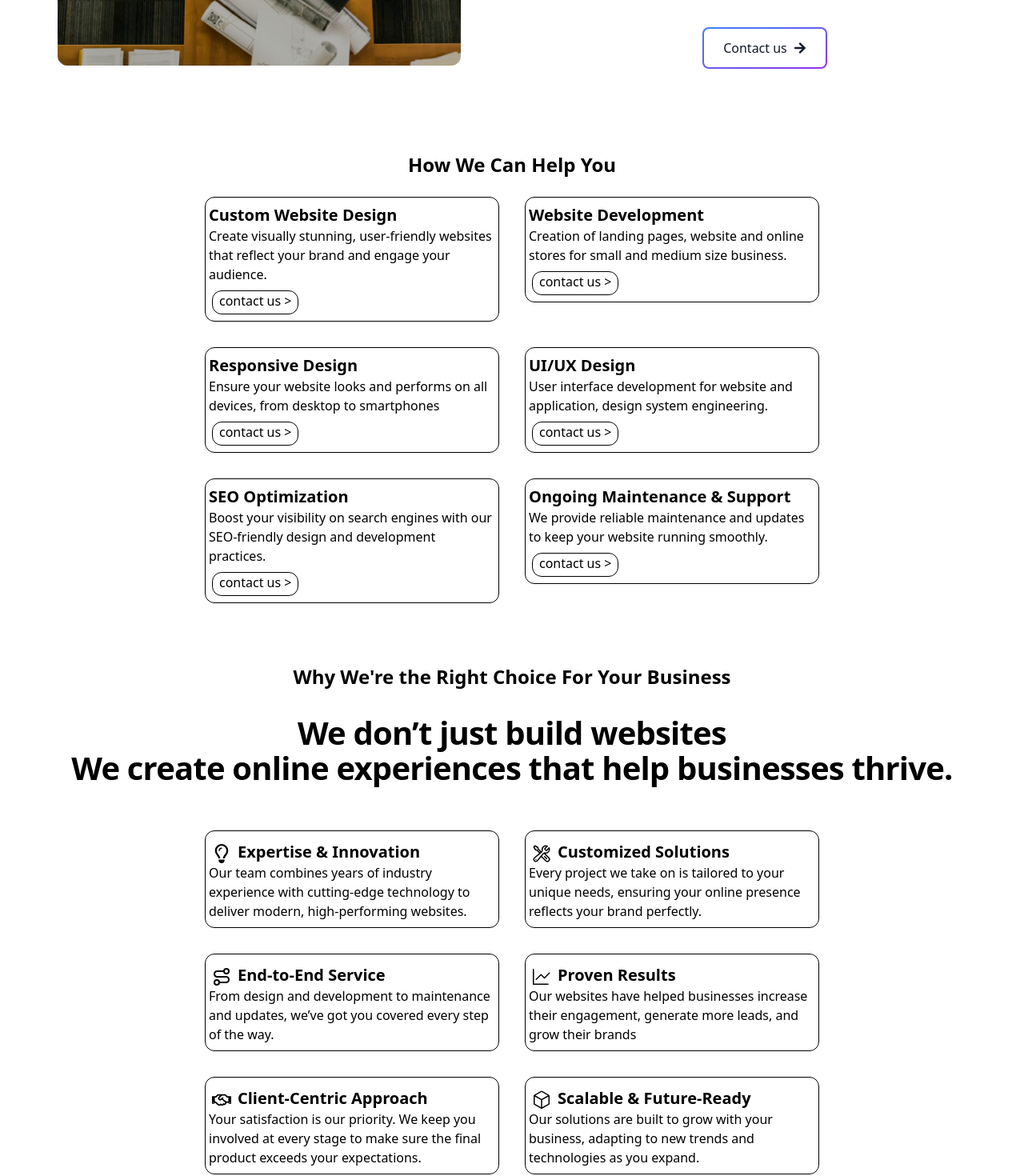
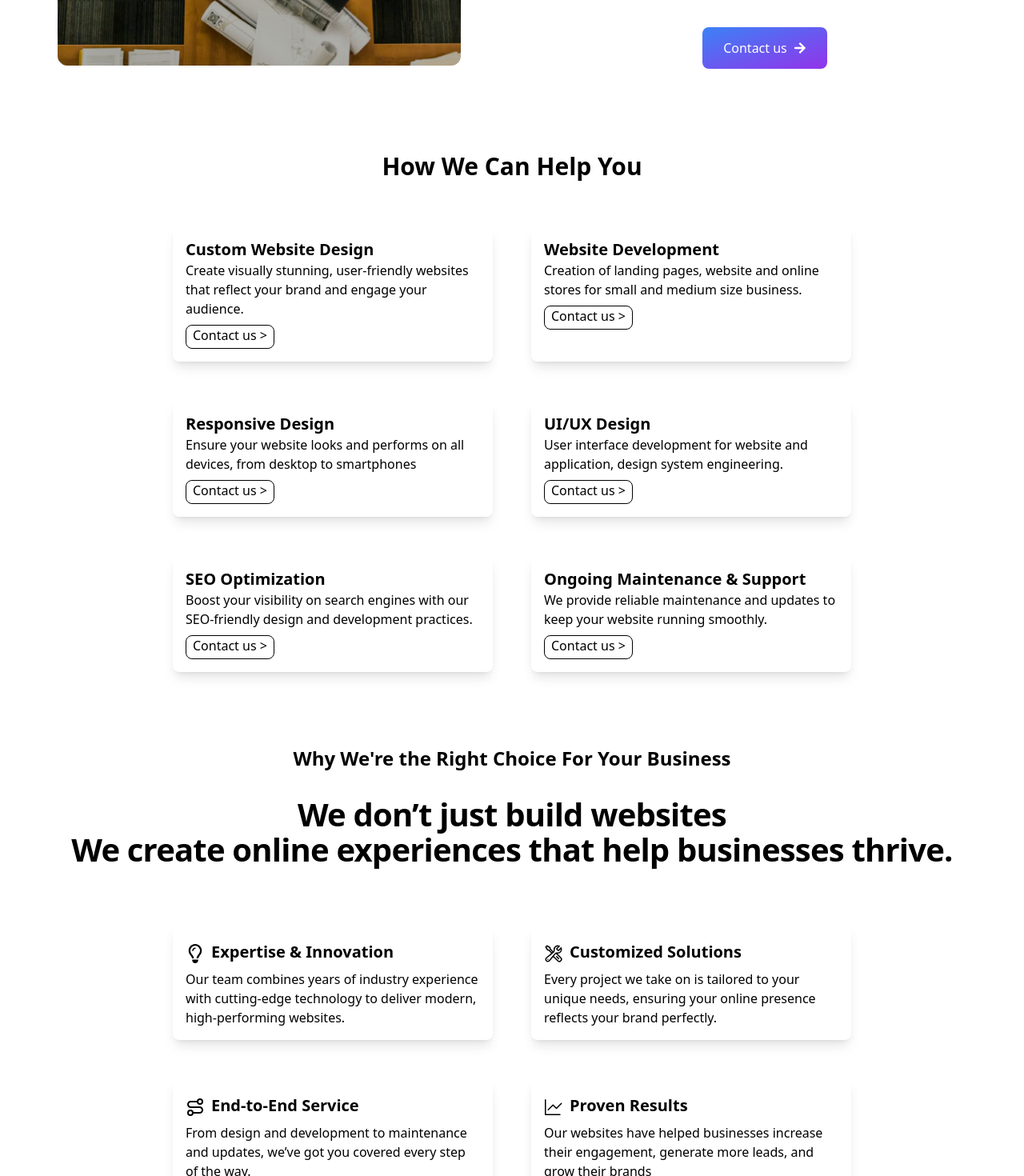
Before and after one commit to vedantborode4/technotix, a React (Vite) app in the folder frontend/: page / in a window 1280 px wide. Shown: the part 1330-2800 px from the top of the page at 80% size. Built offline with nearby package versions, Linux system fonts and the light colour scheme.

Commit message:
fix layout CSS

```diff
--- a/frontend/src/components/Navbar.jsx
+++ b/frontend/src/components/Navbar.jsx
@@ -16,7 +16,7 @@ const Navbar = () => {
     <>
       {/* <div className="overflow-x-hidden shadow-xl w-full fixed top-0 left-0 z-50" > */}
       <div className="shadow-md w-full fixed top-0 left-0 z-50">
-        <div className="md:flex items-center justify-between bg-white py-2 md:px-10 px-7">
+        <div className="md:flex items-center justify-between bg-white py-2 md:px-10 px-7 opacity-80 ">
           <div className="font-bold text-2xl cursor-pointer flex items-center text-gray-800">
             <span className="text-3xl text-indigo-600 mr-1 ">
               <Logo />
--- a/frontend/src/components/btn.jsx
+++ b/frontend/src/components/btn.jsx
@@ -14,10 +14,10 @@ function Btn({target, text="Contact us"}) {
       onClick={handleClick}
       onMouseEnter={() => setIsHovered(true)}
       onMouseLeave={() => setIsHovered(false)}
-      className="group relative inline-flex items-center justify-center overflow-hidden rounded-lg bg-gradient-to-br from-blue-500 to-purple-600 p-0.5 text-sm font-medium text-gray-900 hover:text-white focus:outline-none focus:ring-4 focus:ring-blue-300 group-hover:from-blue-500 group-hover:to-purple-600 dark:text-white dark:focus:ring-blue-800 md:text-base"
+      className="group inline-flex items-center justify-center overflow-hidden rounded-lg bg-gradient-to-br from-blue-500 to-purple-600 p-0.5 text-sm font-medium text-white hover:text-white focus:outline-none focus:ring-4 focus:ring-blue-300 group-hover:from-blue-500 group-hover:to-purple-600  md:text-base"
       aria-label="Get started with our premium features"
     >
-      <span className="relative flex items-center gap-2 rounded-md bg-white px-5 py-2.5 transition-all duration-75 ease-in group-hover:bg-opacity-0 dark:bg-gray-900 md:px-6 md:py-3">
+      <span className="flex items-center gap-2 rounded-md  px-5 py-2.5 transition-all duration-75 ease-in group-hover:bg-opacity-0 md:px-6 md:py-3">
         {text}
         <FaArrowRight
           className={`transition-transform duration-300 ${isHovered ? "translate-x-1" : ""}`}
--- a/frontend/src/components/cards/featureCard.jsx
+++ b/frontend/src/components/cards/featureCard.jsx
@@ -2,10 +2,10 @@ import React from 'react'
 
 function FeatureCard({icons="<icon/>", feature="customised" , featureexplanation="details"}) {
   return (
-    <div className="sm:w-96 px-2">
-      <div className="flex flex-col items-start px-1 py-2 my-2 border-black border rounded-xl ">
-        <div className="flex">
-          <div className="mt-2 ml-1 mr-2">
+    <div className="">
+      <div className="flex flex-col p-4 items-start  bg-white rounded-lg  shadow-lg m-6 hover:shadow-xl transition duration-300 ease-in-out  hover:-translate-y-1  ">
+        <div className="flex pb-2 ">
+          <div className="mt-2  mr-2">
             {icons}
           </div>
           <div className="font-semibold  text-xl mt-1 ">
--- a/frontend/src/components/cards/servicesCard.jsx
+++ b/frontend/src/components/cards/servicesCard.jsx
@@ -1,25 +1,26 @@
-import React from 'react'
+import React from 'react';
 
-function ServicesCard({service="web development",
-  sevicedetails="creation of landing page, website, online store for small and medium business",
-  cta="contact us >"
-})
-{
+function ServicesCard({
+  service = "web development",
+  sevicedetails = "creation of landing page, website, online store for small and medium business",
+  cta = "Contact us >"
+}) {
   return (
-    <div className="sm:w-96 px-2">
-      <div className='flex flex-col items-start px-1 py-2 my-2 border-black border rounded-xl '>
-        <h3 className='font-semibold  text-xl '>{service}</h3>
-        <p className=''>{sevicedetails}</p>
-        <div className="px-1">
-          <button className='border-black border px-2 pb-1  mt-2 rounded-xl self-center hover:bg-purple-100  hover:font-medium hover:border-2 '
-           onClick={"to be handle"}
-          >{cta}
+    <div className="bg-white rounded-lg shadow-lg m-6 hover:shadow-xl transition duration-300 ease-in-out hover:-translate-y-1">
+      <div className="flex flex-col items-start px-4 py-2 my-2 rounded-lg bg-white">
+        <h3 className="font-semibold text-xl">{service}</h3>
+        <p>{sevicedetails}</p>
+        <div>
+          <button
+            className="border-black border px-2 pb-1 mt-2 rounded-lg  hover:bg-purple-500 hover:text-white hover:font-medium hover:border-purple-800 hover:bottom-0"
+            onClick={() => console.log("Button clicked!")}
+          >
+            {cta}
           </button>
         </div>
       </div>
     </div>
-
-  )
+  );
 }
 
-export default ServicesCard
+export default ServicesCard;
--- a/frontend/src/components/cards/testimonialCard.jsx
+++ b/frontend/src/components/cards/testimonialCard.jsx
@@ -4,7 +4,7 @@ import { FaStar } from "react-icons/fa";
 
 const TestimonialCard = ({ name, position, rating, message, image }) => {
   return (
-    <div className="bg-white rounded-lg shadow-lg p-6 hover:shadow-xl transition duration-300 ease-in-out transform hover:-translate-y-1">
+    <div className="bg-white rounded-lg shadow-lg p-6 hover:shadow-xl transition duration-300 ease-in-out  hover:-translate-y-1">
       <div className="flex items-center mb-4">
         {[...Array(5)].map((_, index) => (
           <FaStar
@@ -19,7 +19,7 @@ const TestimonialCard = ({ name, position, rating, message, image }) => {
       </p>
 
       <div className="flex items-center ">
-        <div className="w-12 h-12 relative mr-4">
+        <div className="w-12 h-12 mr-4">
           <img
             src={image}
             alt={name}
--- a/frontend/src/pages/Services.jsx
+++ b/frontend/src/pages/Services.jsx
@@ -3,13 +3,13 @@ import ServicesCard from '../components/cards/servicesCard.jsx'
 
 function Services() {
   return (
-    <div className="py-2 ">
-      <div className="text-center text-2xl font-bold p-4 ">
+    <div className="overflow-x-hidden py-2 ">
+      <div className="text-center text-2xl lg:text-3xl lg:font-bold lg:pb-8 font-bold p-4 ">
         <h3 >How We Can Help You</h3>
       </div>
       <div className="">
-        <div className=" w-screen flex justify-center pb-7">
-          <div className=' grid grid-cols-1 md:grid-cols-2 gap-4'>
+        <div className=" w-screen flex justify-center pb-7 container mx-auto md:px-3.5 ">
+          <div className=' grid grid-cols-1 md:grid-cols-2  max-w-4xl'>
             <ServicesCard
               service="Custom Website Design"
               sevicedetails="Create visually stunning, user-friendly websites that reflect your brand and engage your audience."
--- a/frontend/src/pages/Testimonials.jsx
+++ b/frontend/src/pages/Testimonials.jsx
@@ -22,8 +22,8 @@ const testimonialData = [
 
 function Testimonials() {
   return (
-    <div className="container mx-auto px-4 py-12">
-      <h2 className="text-3xl font-bold text-center mb-12 text-gray-800">
+    <div className="container overflow-x-hidden  mx-auto px-4 py-12">
+      <h2 className="text-2xl lg:text-3xl font-bold text-center mb-12 text-gray-800">
         What Our Clients Say
       </h2>
       <div className="grid grid-cols-1 md:grid-cols-2 gap-8 max-w-6xl mx-auto">
--- a/frontend/src/pages/WhyUs.jsx
+++ b/frontend/src/pages/WhyUs.jsx
@@ -1,25 +1,26 @@
 import React from 'react'
-import FeatureCard from '../components/cards/featureCard'
+import FeatureCard from '../components/cards/FeatureCard.jsx'
 import { FaRegLightbulb } from "react-icons/fa6";
 import { HiOutlineWrenchScrewdriver } from "react-icons/hi2";
 import { FaRegHandshake } from "react-icons/fa";
 import { GoGraph } from "react-icons/go";
 import { GoPackage } from "react-icons/go";
 import { LuRoute } from "react-icons/lu";
+import Btn from '../components/btn';
 
 function WhyUs() {
   return (
-    <div className=''>
+    <div className='flex flex-col overflow-x-hidden   items-center'>
       <div className="">
-        <div className="text-center text-2xl font-bold p mt-8">
+        <div className="text-center lg:text-2xl font-bold  mt-8">
           <h3>Why We're the Right Choice For Your Business </h3>
         </div>
-        <div className="text-center text-4xl font-extrabold p-8 pb-12">
+        <div className="text-center text-2xl md:text-4xl font-extrabold p-4 lg:p-8 lg:pb-12">
           <h2>We don’t just build websites <br /> We create online experiences that help businesses thrive.</h2>
         </div>
       </div>
       <div className='w-screen flex justify-center pb-7'>
-        <div className='grid grid-cols-1 md:grid-cols-2 gap-4'>
+        <div className='grid grid-cols-1 md:grid-cols-2  max-w-4xl'>
           <FeatureCard icons= <FaRegLightbulb className='h-6 w-6'/> feature='Expertise & Innovation' featureexplanation='Our team combines years of industry experience with cutting-edge technology to deliver modern, high-performing websites.'/>
           <FeatureCard icons= <HiOutlineWrenchScrewdriver className='h-6 w-6'/>  feature='Customized Solutions' featureexplanation='Every project we take on is tailored to your unique needs, ensuring your online presence reflects your brand perfectly.'/>
           <FeatureCard icons= <LuRoute className='h-6 w-6'/> feature='End-to-End Service' featureexplanation='From design and development to maintenance and updates, we’ve got you covered every step of the way.'/>
@@ -28,6 +29,7 @@ function WhyUs() {
           <FeatureCard icons= <GoPackage className='h-6 w-6'/> feature='Scalable & Future-Ready' featureexplanation='Our solutions are built to grow with your business, adapting to new trends and technologies as you expand.'/>
         </div>
       </div>
+      <div> <Btn /> </div>
     </div>
   )
 }
--- a/frontend/tailwind.config.js
+++ b/frontend/tailwind.config.js
@@ -12,6 +12,11 @@ export default {
           letterSpacing: '-0.02em',
           fontWeight: '800',
         }],
+      },
+      backgroundImage: {
+        "aboutimg": "url('./src/assets/img/about.jpg')",
+        "hero-bg-img": "url('./src/assets/img/hero.jpg')",
+        "contact-bg-img": "url('./src/assets/img/contact.jpg')"
       }
     },
 
```
Also changed, not shown: frontend/src/components/Footer.jsx (+4 -4 lines).
